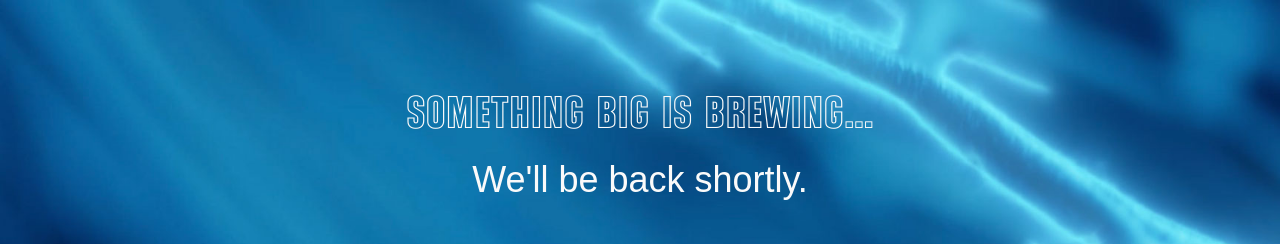
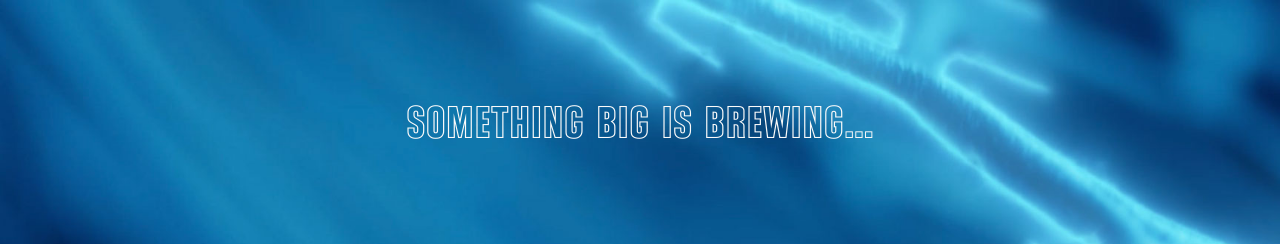
Before and after one commit to michaelbonner/jmills-temp, a website built with Parcel: page src/index.html in a window 1280 px wide. Shown: the top 244 px of the page. Built offline with nearby package versions, Linux system fonts and the light colour scheme; a web font is replaced by a local one.

Commit message:
remove p text

```diff
--- a/src/index.html
+++ b/src/index.html
@@ -44,7 +44,6 @@
         <h1 class="font-outline uppercase text-5xl">
           Something big is brewing...
         </h1>
-        <p class="text-4xl font-thin">We'll be back shortly.</p>
       </div>
       <div class="text-4xl font-bold leading-normal">
         <img
```
